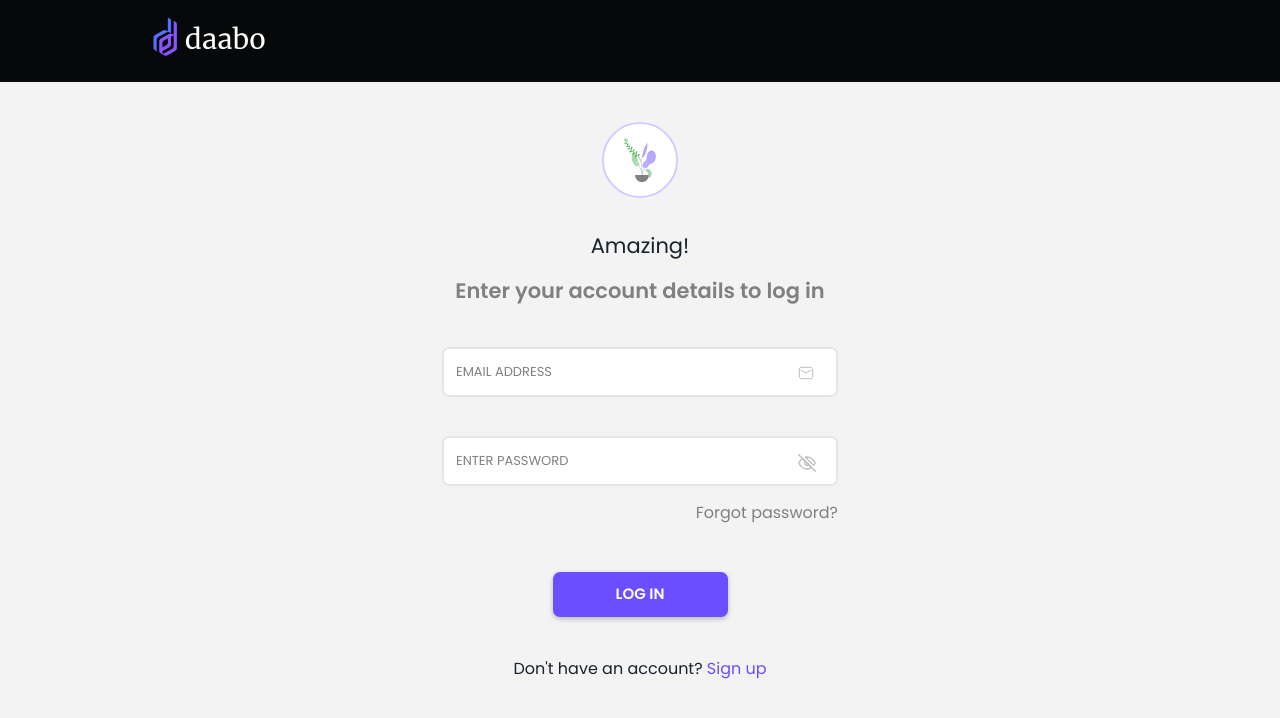
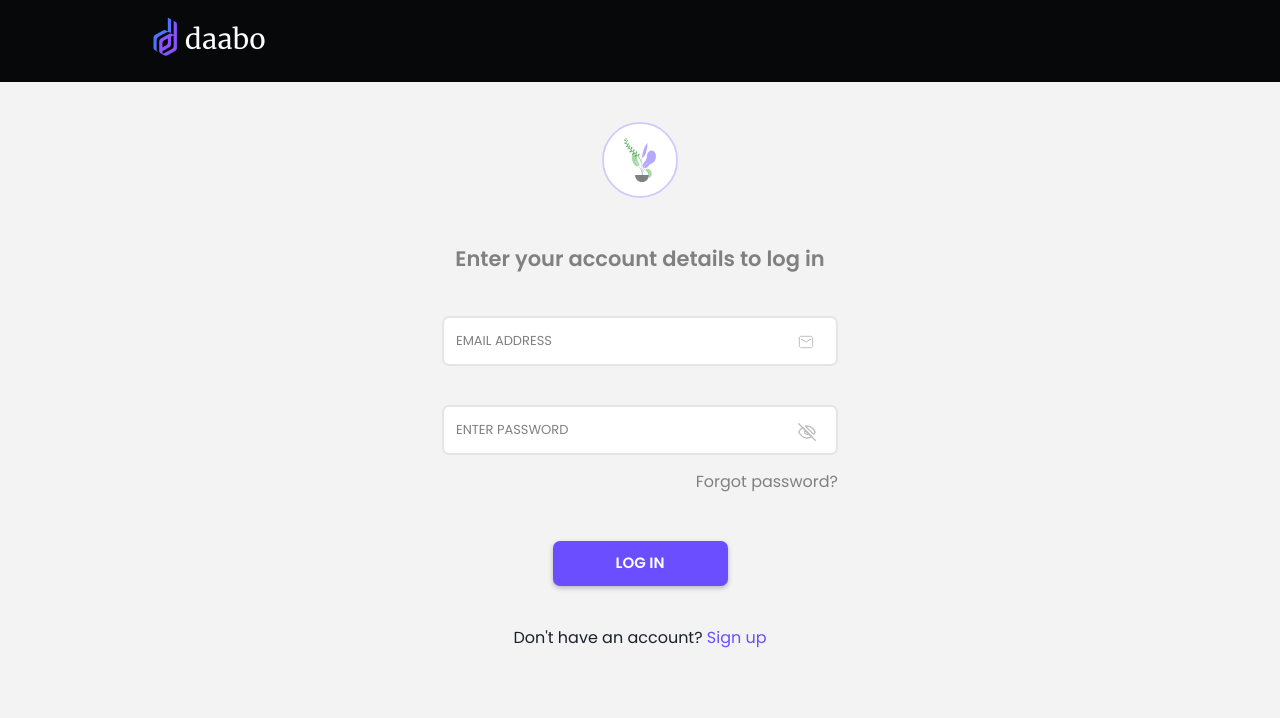
Before and after one commit to Ahuoyiza/business-dashboard-old, a Next.js app: page /login in a window 1280 px wide. Shown: the top 718 px of the page. Built offline with nearby package versions, Linux system fonts and the light colour scheme; no server answers.

Commit message:
Update login.tsx

```diff
--- a/src/pages/login.tsx
+++ b/src/pages/login.tsx
@@ -11,7 +11,7 @@ const Login: NextPageWithLayoutProps = () => {
       <div className="flex flex-col bg-daabo-white pt-[40px] pb-[40px]">
         <AuthIcon />
         <div className="mt-8 text-center">
-          <p className="text-[21px]">Amazing!</p>
+
           <h1 className="mx-auto mt-[13px] w-[250px] text-[18px] font-semibold text-daabo-grey sm:mx-0 sm:w-full sm:text-[21px]">
             Enter your account details to log in
           </h1>
```
